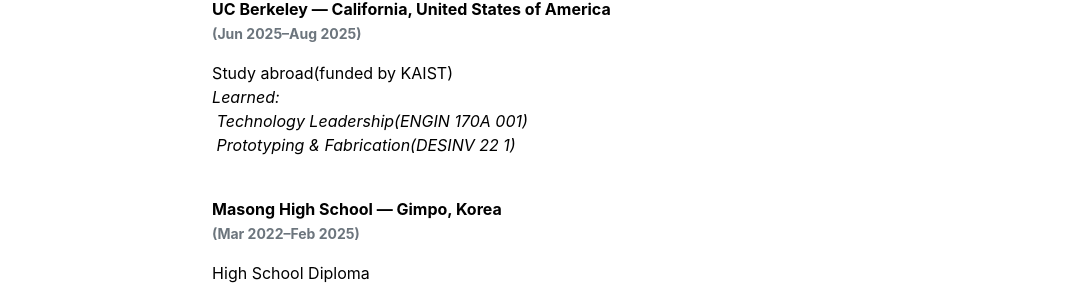
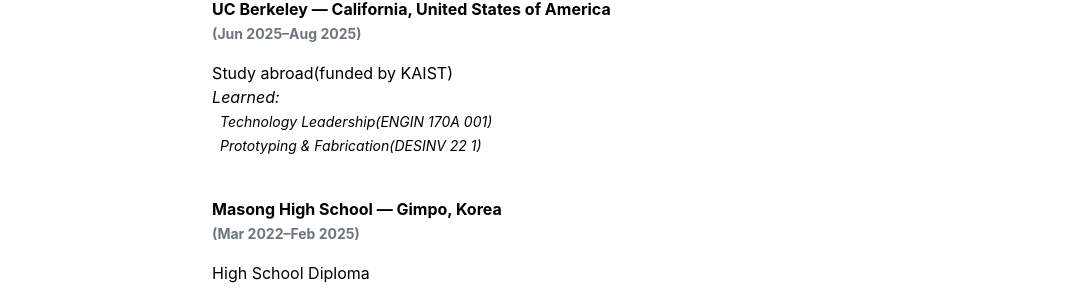
Before and after one commit to ynghyn-na/ynghyn-na.github.io, a Jekyll site: the page built from cv.md, in a window 1280 px wide. Shown: the part 407-711 px from the top of the page, without its empty margins (91-1172 px from the left). Built offline with Jekyll 4.4.1, drawn with Linux system fonts in a browser that asks for light colours.

```diff
--- a/_data/cv/education.yml
+++ b/_data/cv/education.yml
@@ -6,8 +6,8 @@
 - title: 'UC Berkeley — California, United States of America'
   description: 'Study abroad(funded by KAIST)<br>
   <i>Learned:</i><br>
-  <i>&nbsp;Technology Leadership(ENGIN 170A 001)</i><br>
-  <i>&nbsp;Prototyping & Fabrication(DESINV 22 1)</i><br>'
+  <small><i>&nbsp;&nbsp;Technology Leadership(ENGIN 170A 001)<br>
+  &nbsp;&nbsp;Prototyping & Fabrication(DESINV 22 1)</i><br></small>'
   duration: '(Jun 2025–Aug 2025)'
 
 - title: 'Masong High School — Gimpo, Korea'
```
